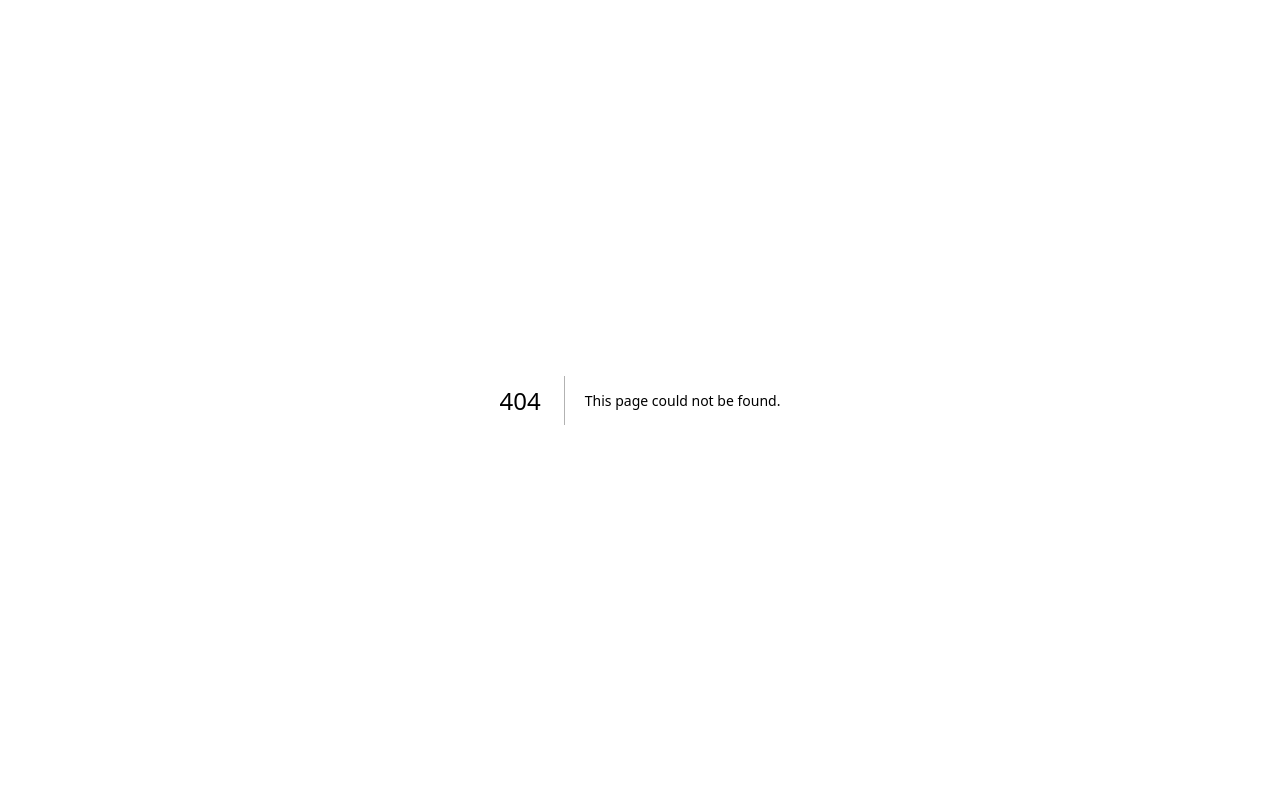
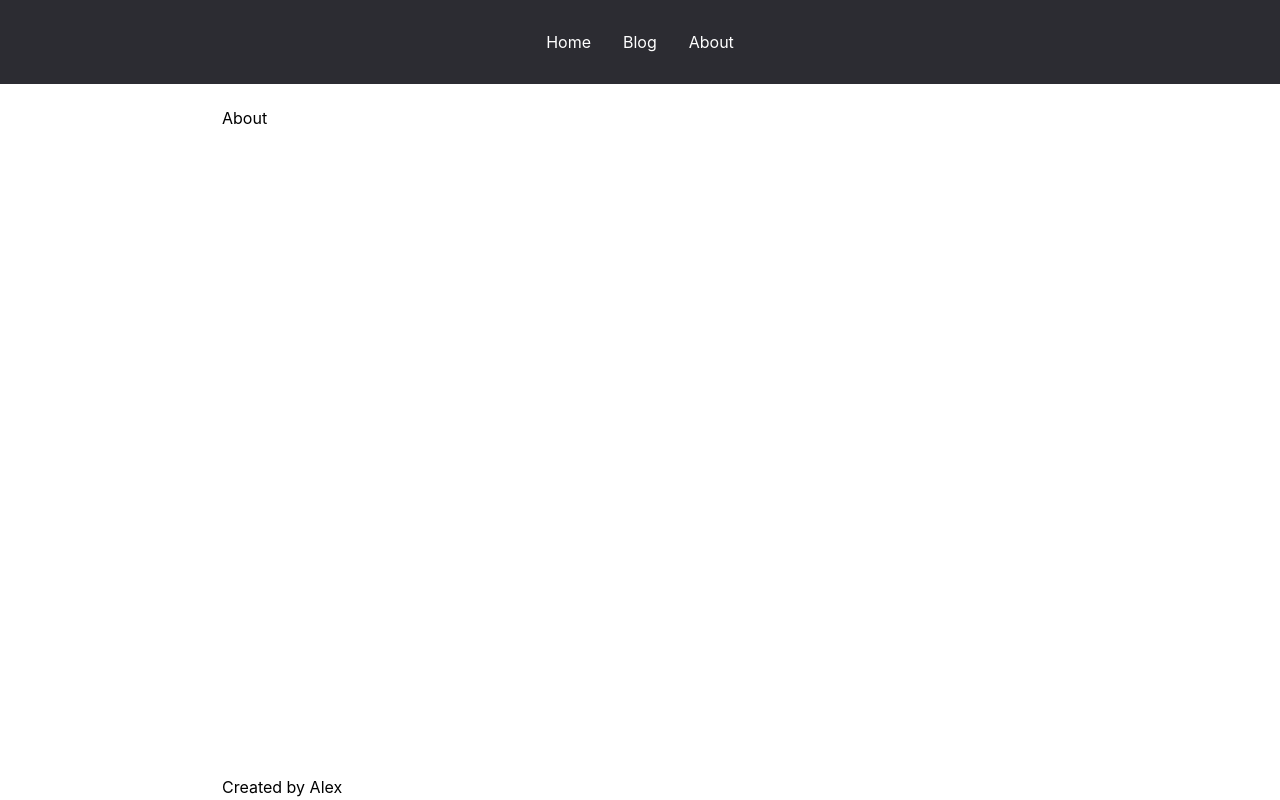
Before and after one commit to gAlex71/Next-basics, a Next.js app: page /about in a window 1280 px wide. Before the commit this address had no page. Built offline with nearby package versions, Linux system fonts and the light colour scheme.

Commit message:
base pages

```diff
--- /dev/null
+++ b/app/about/page.tsx
@@ -0,0 +1,5 @@
+const About = () => {
+    return <div>About</div>;
+};
+
+export default About;
--- a/app/globals.css
+++ b/app/globals.css
@@ -1,107 +1,78 @@
-:root {
-  --max-width: 1100px;
-  --border-radius: 12px;
-  --font-mono: ui-monospace, Menlo, Monaco, 'Cascadia Mono', 'Segoe UI Mono',
-    'Roboto Mono', 'Oxygen Mono', 'Ubuntu Monospace', 'Source Code Pro',
-    'Fira Mono', 'Droid Sans Mono', 'Courier New', monospace;
-
-  --foreground-rgb: 0, 0, 0;
-  --background-start-rgb: 214, 219, 220;
-  --background-end-rgb: 255, 255, 255;
-
-  --primary-glow: conic-gradient(
-    from 180deg at 50% 50%,
-    #16abff33 0deg,
-    #0885ff33 55deg,
-    #54d6ff33 120deg,
-    #0071ff33 160deg,
-    transparent 360deg
-  );
-  --secondary-glow: radial-gradient(
-    rgba(255, 255, 255, 1),
-    rgba(255, 255, 255, 0)
-  );
-
-  --tile-start-rgb: 239, 245, 249;
-  --tile-end-rgb: 228, 232, 233;
-  --tile-border: conic-gradient(
-    #00000080,
-    #00000040,
-    #00000030,
-    #00000020,
-    #00000010,
-    #00000010,
-    #00000080
-  );
-
-  --callout-rgb: 238, 240, 241;
-  --callout-border-rgb: 172, 175, 176;
-  --card-rgb: 180, 185, 188;
-  --card-border-rgb: 131, 134, 135;
+* {
+  box-sizing: border-box;
 }
 
-@media (prefers-color-scheme: dark) {
-  :root {
-    --foreground-rgb: 255, 255, 255;
-    --background-start-rgb: 0, 0, 0;
-    --background-end-rgb: 0, 0, 0;
-
-    --primary-glow: radial-gradient(rgba(1, 65, 255, 0.4), rgba(1, 65, 255, 0));
-    --secondary-glow: linear-gradient(
-      to bottom right,
-      rgba(1, 65, 255, 0),
-      rgba(1, 65, 255, 0),
-      rgba(1, 65, 255, 0.3)
-    );
-
-    --tile-start-rgb: 2, 13, 46;
-    --tile-end-rgb: 2, 5, 19;
-    --tile-border: conic-gradient(
-      #ffffff80,
-      #ffffff40,
-      #ffffff30,
-      #ffffff20,
-      #ffffff10,
-      #ffffff10,
-      #ffffff80
-    );
-
-    --callout-rgb: 20, 20, 20;
-    --callout-border-rgb: 108, 108, 108;
-    --card-rgb: 100, 100, 100;
-    --card-border-rgb: 200, 200, 200;
-  }
-}
-
-* {
-  box-sizing: border-box;
-  padding: 0;
-  margin: 0;
-}
-
-html,
-body {
-  max-width: 100vw;
-  overflow-x: hidden;
+:root {
+  --color-bg: #2C2C32;
+  --color-active: #0f7dc6;
 }
 
 body {
-  color: rgb(var(--foreground-rgb));
-  background: linear-gradient(
-      to bottom,
-      transparent,
-      rgb(var(--background-end-rgb))
-    )
-    rgb(var(--background-start-rgb));
+  margin: 0;
+  font-family: -apple-system, BlinkMacSystemFont, 'Segoe UI', 'Roboto', 'Oxygen',
+    'Ubuntu', 'Cantarell', 'Fira Sans', 'Droid Sans', 'Helvetica Neue',
+    sans-serif;
+  -webkit-font-smoothing: antialiased;
+  -moz-osx-font-smoothing: grayscale;
 }
 
-a {
-  color: inherit;
+header {
+  background-color: var(--color-bg);
+  padding: 2rem 0;
+  text-align: center;
+}
+header > a {
+  color: white;
   text-decoration: none;
+  padding: 0 1rem;
+}
+header > a:hover {
+  text-decoration: underline;
 }
 
-@media (prefers-color-scheme: dark) {
-  html {
-    color-scheme: dark;
-  }
+h1 {
+  text-align: center;
+  margin-top: 0;
 }
+
+.container {
+  max-width: 900px;
+  padding-left: 2rem;
+  padding-right: 2rem;
+  margin: 0 auto;
+}
+
+main {
+  min-height: calc(100vh - 85px - 22px);
+  padding-top: 1.5rem;
+  padding-bottom: 1.5rem;
+}
+
+main a {
+  text-decoration: none;
+  color: var(--color-bg);
+}
+main a:hover {
+  text-decoration: underline;
+}
+
+.active {
+  color: var(--color-active);
+  cursor: default;
+}
+
+form {
+  display: flex;
+  justify-content: center;
+}
+
+form button {
+  background-color: var(--color-active);
+  cursor: pointer;
+  color: white;
+  border: none;
+}
+
+input[type="search"] {
+  padding: 0.5rem 1rem;
+}
--- a/app/layout.tsx
+++ b/app/layout.tsx
@@ -1,10 +1,10 @@
+import { Metadata } from 'next'
 import './globals.css'
-import { Inter } from 'next/font/google'
+import Header from '@/components/Header'
+import Footer from '@/components/Footer'
 
-const inter = Inter({ subsets: ['latin'] })
-
-export const metadata = {
-  title: 'Create Next App',
+export const metadata: Metadata = {
+  title: 'Next App',
   description: 'Generated by create next app',
 }
 
@@ -15,7 +15,13 @@ export default function RootLayout({
 }) {
   return (
     <html lang="en">
-      <body className={inter.className}>{children}</body>
+      <body>
+        <Header />
+        <main className='container'>
+          {children}
+        </main>
+        <Footer />
+      </body>
     </html>
   )
 }
--- /dev/null
+++ b/components/Footer.tsx
@@ -0,0 +1,11 @@
+import React from 'react';
+
+const Footer = () => {
+  return (
+    <footer className="container">
+        Created by Alex
+    </footer>
+  )
+}
+
+export default Footer;
--- /dev/null
+++ b/components/Header.tsx
@@ -0,0 +1,14 @@
+import Link from 'next/link';
+import React from 'react'
+
+const Header = () => {
+  return (
+    <header>
+        <Link href="/">Home</Link>
+        <Link href="/blog">Blog</Link>
+        <Link href="/about">About</Link>
+    </header>
+  )
+}
+
+export default Header;
```
Also changed, not shown: app/blog/page.tsx (added, +9 -0 lines), app/page.module.css (deleted, +0 -229 lines), app/page.tsx (+4 -92 lines).
